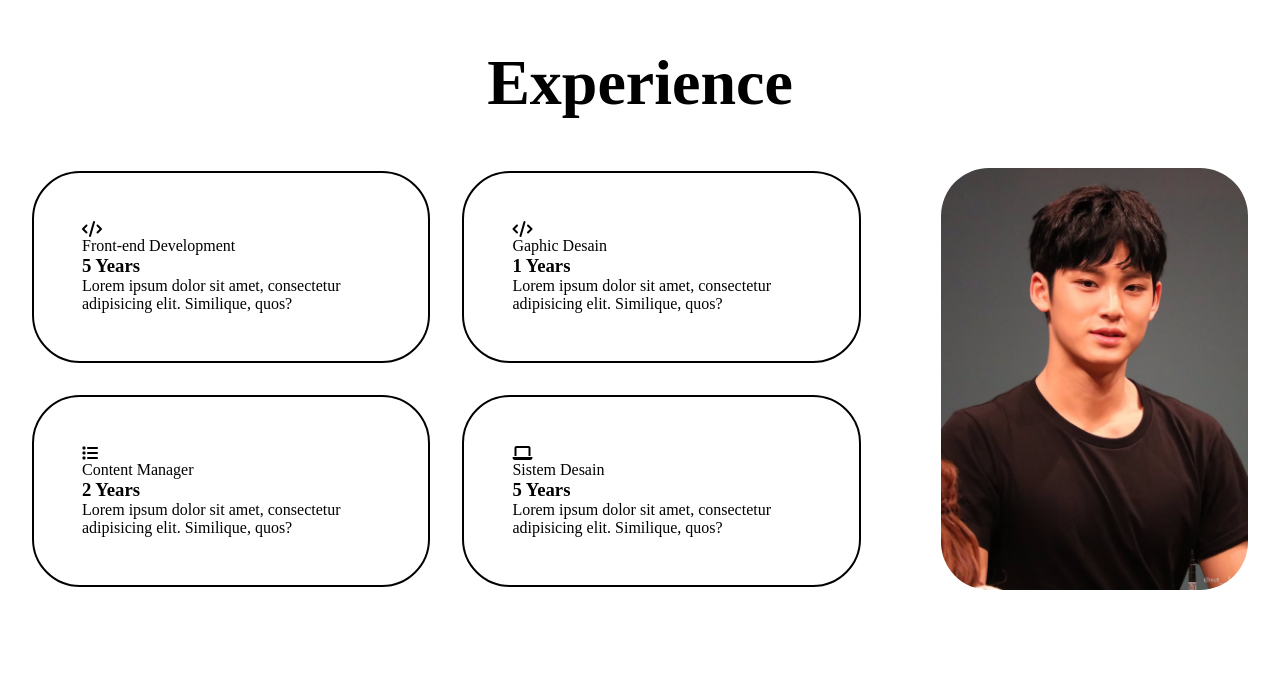
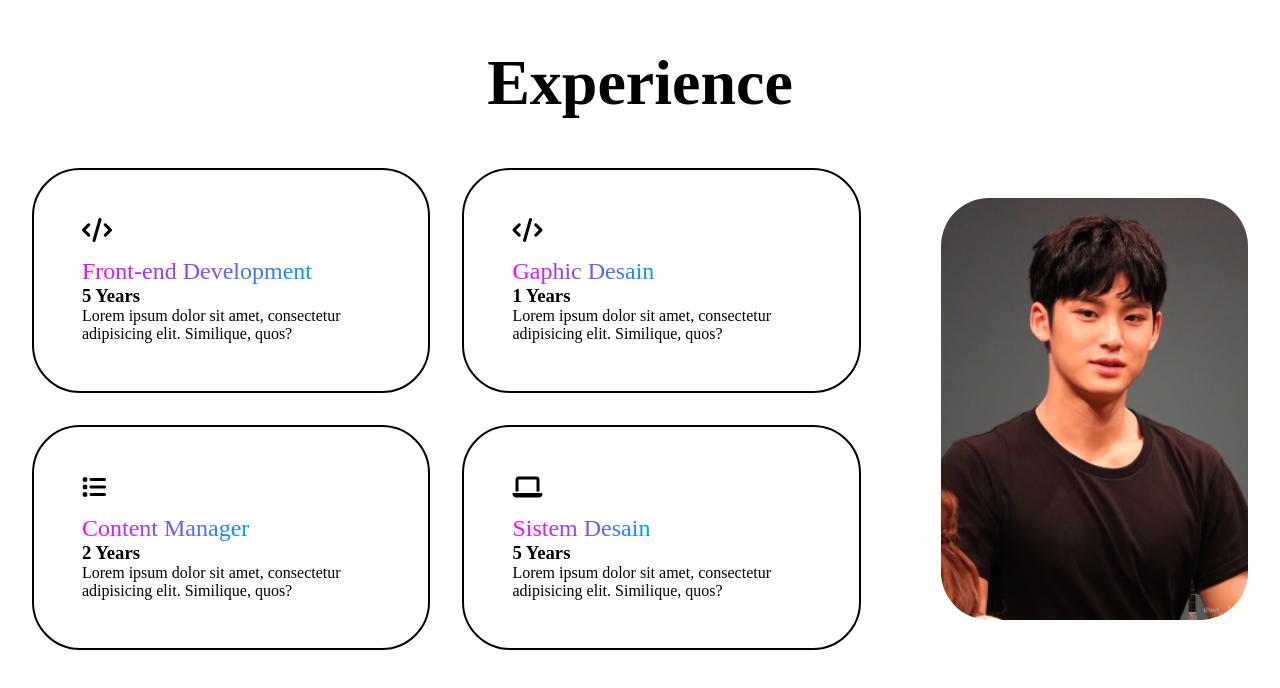
Before and after one commit to zettyrazhr/apaaaja, a plain HTML site: page index.html in a window 1280 px wide. Shown: the part 854-1542 px from the top of the page. Drawn offline with Linux system fonts and the light colour scheme.

Commit message:
menambahkan style ke experience section

```diff
--- a/style.css
+++ b/style.css
@@ -176,4 +176,32 @@ margin-bottom: 48px;
     cursor: pointer;
     transition: 0.2s ease-in-out;
 }
+.grid-card:hover{
+    transform: scale(1.02);
+    background-color: black;
+    color: white;
+}
+.grid-card i{
+    font-size: 24px;
+    margin-bottom: 16px;
+}
+.grid-card span{
+    font-size: 24px;
+    font-weight: 500;
+    background: linear-gradient(to right, rgb(255, 0, 255), rgb(0, 157, 255));
+    background-clip: text;
+    color: transparent;
+}
+
+::-webkit-scrollbar{
+    width: 10px;
+}
+
+::-webkit-scrollbar-track{
+    color: rgb (219,219,219);
+}
+::-webkit-scrollbar-thumb{
+    background: linear-gradient(to bottom, rgb(255, 0, 255), rgb(0, 157, 255));
+}
+
 /* experince end */
```
